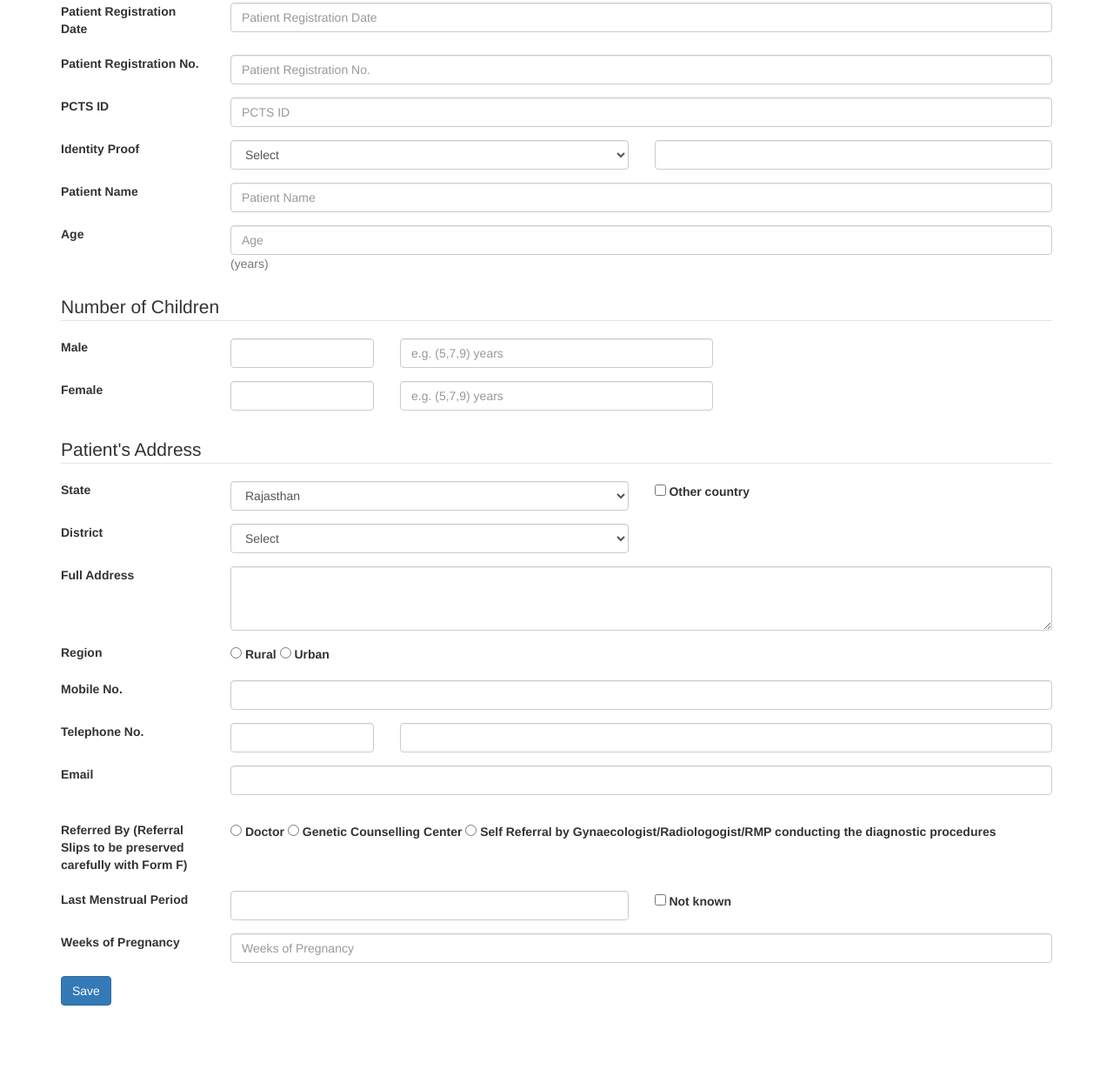
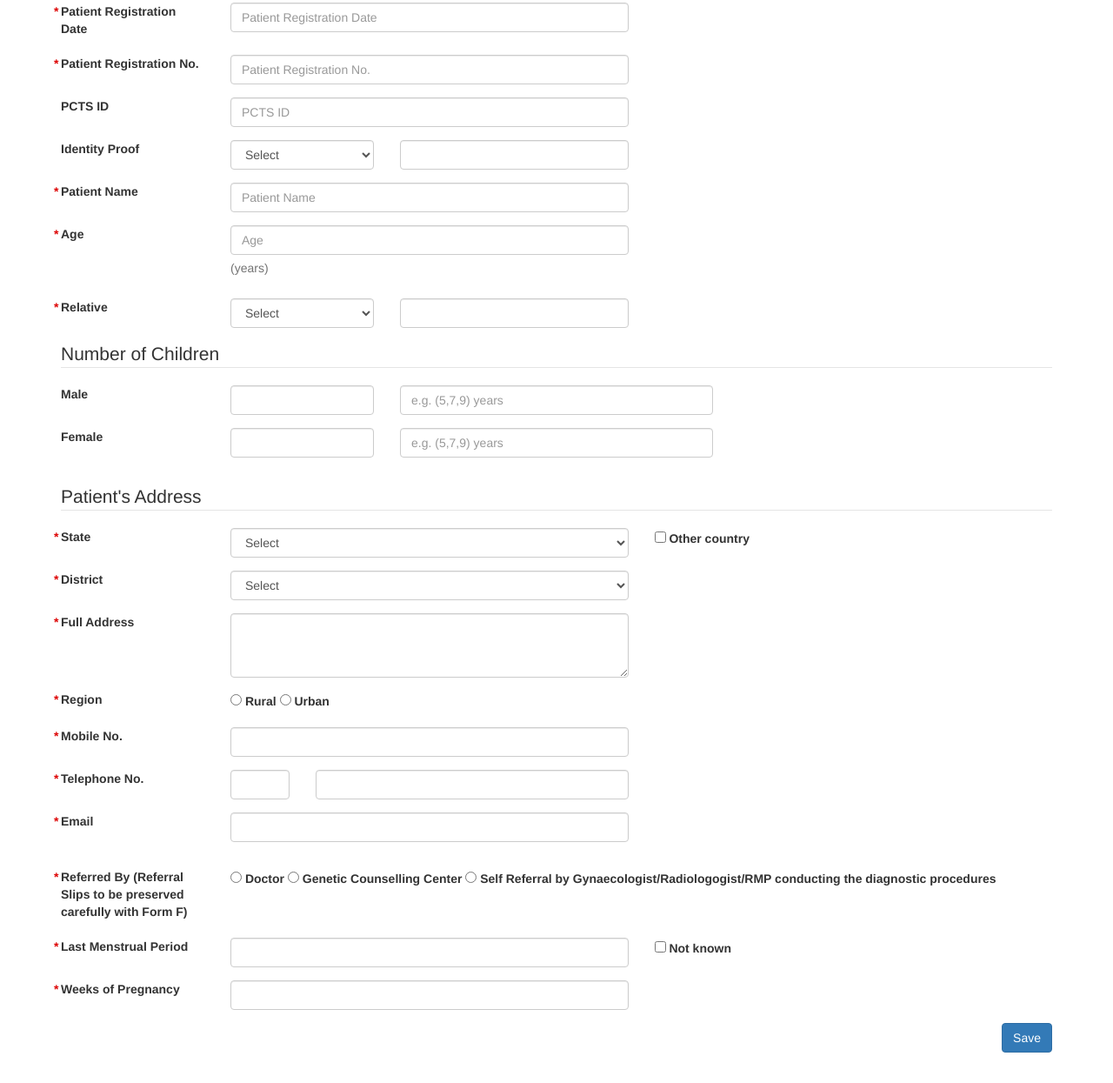
Before and after one commit to gsaini/electron-project, an Electron app: page app/index.html in a window 1280 px wide. Shown: the part 115-1360 px from the top of the page at 87% size. Before the commit the page ends 1306 px from the top, so only its background shows below. Drawn offline with nearby package versions, Linux system fonts and the light colour scheme.

Commit message:
States & district dropdown mapping, asterisk on fields, ui changes.

```diff
--- a/app/index.html
+++ b/app/index.html
@@ -6,51 +6,56 @@
 	<title>Medical Project</title>
 	<link rel="stylesheet" href="styles/main.css">
 	<link rel="stylesheet" href="./bower_components/bootstrap/dist/css/bootstrap.css">
-
-	<script src="bower_components/jquery/dist/jquery.min.js"></script>
 </head>
 
 <body>
 	<div class="container">
-		<form>
+		<form name="frmSave" role="form" data-toggle="validator">
+
+			<!-- Center Reg. No. -->
 			<div class="form-group row">
 				<label for="inputCenterRegNo" class="col-sm-2 col-form-label">Center Reg. No</label>
-				<div class="col-sm-10">
-					<input type="text" class="form-control" id="inputCenterRegNo" placeholder="Center Reg. No.">
+				<div class="col-sm-5">
+					<input type="text" class="form-control" id="inputCenterRegNo">
 				</div>
 			</div>
 
+			<!-- Center Reg. Date -->
 			<div class="form-group row">
 				<label for="inputCenterRegDate" class="col-sm-2 col-form-label">Center Reg. Date</label>
-				<div class="col-sm-10">
+				<div class="col-sm-5">
 					<input type="text" class="form-control" id="inputCenterRegDate" placeholder="Center Reg. Date.">
 				</div>
 			</div>
 
-			<div class="form-group row">
+			<!-- Patient Registration Date -->
+			<div class="form-group row required">
 				<label for="inputPatientRegDate" class="col-sm-2 col-form-label">Patient Registration Date</label>
-				<div class="col-sm-10">
-					<input type="text" class="form-control" id="inputPatientRegDate" placeholder="Patient Registration Date">
+				<div class="col-sm-5">
+					<input type="text" class="form-control" id="inputPatientRegDate" placeholder="Patient Registration Date" required>
 				</div>
 			</div>
 
-			<div class="form-group row">
+			<!-- Patient Registration No. -->
+			<div class="form-group row required">
 				<label for="inputPatientRegNo" class="col-sm-2 col-form-label">Patient Registration No.</label>
-				<div class="col-sm-10">
-					<input type="text" class="form-control" id="inputPatientRegNo" placeholder="Patient Registration No.">
+				<div class="col-sm-5">
+					<input type="text" class="form-control" id="inputPatientRegNo" placeholder="Patient Registration No." required>
 				</div>
 			</div>
 
+			<!-- PCTS ID -->
 			<div class="form-group row">
 				<label for="inputPCTSId" class="col-sm-2 col-form-label">PCTS ID</label>
-				<div class="col-sm-10">
+				<div class="col-sm-5">
 					<input type="text" class="form-control" id="inputPCTSId" placeholder="PCTS ID">
 				</div>
 			</div>
 
+			<!-- Identity Proof -->
 			<div class="form-group row">
 				<label for="inputIdentityProof" class="col-sm-2 col-form-label">Identity Proof</label>
-				<div class="col-sm-5">
+				<div class="col-sm-2">
 					<select class="custom-select form-control">
 						<option selected>Select</option>
 						<option value="1">One</option>
@@ -58,26 +63,45 @@
 						<option value="3">Three</option>
 					</select>
 				</div>
-				<div class="col-sm-5">
+				<div class="col-sm-3">
 					<input type="text" class="form-control" id="inputIdentityProof">
 				</div>
 			</div>
 
-			<div class="form-group row">
-				<label for="inputPatientRegDate" class="col-sm-2 col-form-label">Patient Name</label>
-				<div class="col-sm-10">
-					<input type="text" class="form-control" id="inputPatientRegDate" placeholder="Patient Name">
+			<!-- Patient Name -->
+			<div class="form-group row required">
+				<label for="inputPatientName" class="col-sm-2 col-form-label">Patient Name</label>
+				<div class="col-sm-5">
+					<input type="text" class="form-control" id="inputPatientName" placeholder="Patient Name" required>
 				</div>
 			</div>
 
-			<div class="form-group row">
+			<!-- Age -->
+			<div class="form-group row required">
 				<label for="inputPatientAge" class="col-sm-2 col-form-label">Age</label>
-				<div class="col-sm-10">
-					<input type="text" class="form-control" id="inputPatientAge" placeholder="Age">
-					<p class="form-text text-muted">(years)</p>
+				<div class="col-sm-5">
+					<input type="text" class="form-control" id="inputPatientAge" placeholder="Age" required>
+					<p class="help-block">(years)</p>
 				</div>
 			</div>
 
+			<!-- Relative Details -->
+			<div class="form-group row required">
+				<label for="inputRelativeName" class="col-sm-2 col-form-label">Relative</label>
+				<div class="col-sm-2">
+					<select class="custom-select form-control">
+						<option selected>Select</option>
+						<option value="1">Spouse</option>
+						<option value="2">Father</option>
+						<option value="3">Mother</option>
+					</select>
+				</div>
+				<div class="col-sm-3">
+					<input type="text" class="form-control" id="inputRelativeName">
+				</div>
+			</div>
+
+			<!-- Number of children -->
 			<fieldset class="form-group">
     			<legend>Number of Children</legend>
 
@@ -102,21 +126,54 @@
 				</div>
 			</fieldset>
 
-			<fieldset class="form-group">
+			<!-- Patient Address -->
+			<fieldset class="form-group required">
     			<legend>Patient's Address</legend>
 				<div class="form-group row">
 					<label for="selectState" class="col-sm-2 col-form-label">State</label>
 					<div class="col-sm-5">
-						<select class="custom-select form-control" id="selectState">
-							<option selected>Select</option>
-							<option value="1" selected>Rajasthan</option>
-							<option value="2">Two</option>
-							<option value="3">Three</option>
+						<select class="custom-select form-control state-selectbox" id="selectState">
+							<option>Select</option>
+							<option value="Andaman and Nicobar Islands">Andaman and Nicobar Islands</option>
+							<option value="Andhra Pradesh">Andhra Pradesh</option>
+							<option value="Arunachal Pradesh">Arunachal Pradesh</option>
+							<option value="Assam">Assam</option>
+							<option value="Bihar">Bihar</option>
+							<option value="Chandigarh">Chandigarh</option>
+							<option value="Chhattisgarh">Chhattisgarh</option>
+							<option value="Dadra and Nagar Haveli">Dadra and Nagar Haveli</option>
+							<option value="Daman and Diu">Daman and Diu</option>
+							<option value="Delhi">Delhi</option>
+							<option value="Goa">Goa</option>
+							<option value="Gujarat">Gujarat</option>
+							<option value="Haryana">Haryana</option>
+							<option value="Himachal Pradesh">Himachal Pradesh</option>
+							<option value="Jammu and Kashmir">Jammu and Kashmir</option>
+							<option value="Jharkhand">Jharkhand</option>
+							<option value="Karnataka">Karnataka</option>
+							<option value="Kerala">Kerala</option>
+							<option value="Lakshadweep">Lakshadweep</option>
+							<option value="Madhya Pradesh">Madhya Pradesh</option>
+							<option value="Maharashtra">Maharashtra</option>
+							<option value="Manipur">Manipur</option>
+							<option value="Meghalaya">Meghalaya</option>
+							<option value="Mizoram">Mizoram</option>
+							<option value="Nagaland">Nagaland</option>
+							<option value="Orissa">Orissa</option>
+							<option value="Pondicherry">Pondicherry</option>
+							<option value="Punjab">Punjab</option>
+							<option value="Rajasthan">Rajasthan</option>
+							<option value="Sikkim">Sikkim</option>
+							<option value="Tamil Nadu">Tamil Nadu</option>
+							<option value="Tripura">Tripura</option>
+							<option value="Uttaranchal">Uttaranchal</option>
+							<option value="Uttar Pradesh">Uttar Pradesh</option>
+							<option value="West Bengal">West Bengal</option>
 						</select>
 					</div>
 					<div class="col-sm-5">
 						<label class="form-check-label">
-							<input class="form-check-input" type="checkbox"> Other country
+							<input class="form-check-input other-country-chkbox" type="checkbox"> Other country
 						</label>
 					</div>
 				</div>
@@ -124,25 +181,22 @@
 				<div class="form-group row">
 					<label for="selectDistrict" class="col-sm-2 col-form-label">District</label>
 					<div class="col-sm-5">
-					<select class="custom-select form-control" id="selectDistrict">
+					<select class="custom-select form-control district-selectbox" id="selectDistrict">
 						<option selected>Select</option>
-						<option value="1">One</option>
-						<option value="2">Two</option>
-						<option value="3">Three</option>
 					</select>
 					</div>
 				</div>
 
 				<div class="form-group row">
 					<label for="inputFullAddress" class="col-sm-2 col-form-label">Full Address</label>
-					<div class="col-sm-10">
+					<div class="col-sm-5">
 						<textarea class="form-control" id="inputFullAddress" rows="3"></textarea>
 					</div>
 				</div>
 
 				<div class="form-group row">
-					<label for="inputFullAddress" class="col-sm-2 col-form-label">Region</label>
-					<div class="col-sm-10">
+					<label for="radio1" class="col-sm-2 col-form-label">Region</label>
+					<div class="col-sm-5">
 						<label class="custom-control custom-radio">
 							<input id="radio1" name="radio" type="radio" class="custom-control-input">
 							<span class="custom-control-indicator"></span>
@@ -159,82 +213,89 @@
 
 				<div class="form-group row">
 					<label for="inputMobile" class="col-sm-2 col-form-label">Mobile No.</label>
-					<div class="col-sm-10">
-						<input type="text" class="form-control" id="inputMobile">
+					<div class="col-sm-5">
+						<input type="tel" class="form-control" id="inputMobile">
 					</div>
 				</div>
 
 				<div class="form-group row">
 					<label for="inputTelephone" class="col-sm-2 col-form-label">Telephone No.</label>
-					<div class="col-sm-2">
-						<input type="text" class="form-control" id="inputTelephoneCode">
+					<div class="col-sm-1">
+						<input type="tel" class="form-control" id="inputTelephoneCode">
 					</div>
-					<div class="col-sm-8">
-						<input type="text" class="form-control" id="inputTelephone">
+					<div class="col-sm-4">
+						<input type="tel" class="form-control" id="inputTelephone">
 					</div>
 				</div>
 
 				<div class="form-group row">
 					<label for="inputEmail" class="col-sm-2 col-form-label">Email</label>
-					<div class="col-sm-10">
-						<input type="text" class="form-control" id="inputEmail">
+					<div class="col-sm-5">
+						<input type="email" class="form-control" id="inputEmail">
 					</div>
 				</div>
-
-
 			</fieldset>
 
-			<div class="form-group row">
-				<label for="inputMenstrualPeriod" class="col-sm-2 col-form-label">Referred By (Referral Slips to be preserved carefully with Form F)</label>
+			<!-- Referred By -->
+			<div class="form-group row required">
+				<label for="radioDoctor" class="col-sm-2 col-form-label">Referred By (Referral Slips to be preserved carefully with Form F)</label>
 				<div class="col-sm-10">
 					<label class="custom-control custom-radio">
-						<input id="radio1" name="radio" type="radio" class="custom-control-input">
+						<input id="radioDoctor" name="radio" type="radio" class="custom-control-input">
 						<span class="custom-control-indicator"></span>
 						<span class="custom-control-description">Doctor</span>
 					</label>
 
 					<label class="custom-control custom-radio">
-						<input id="radio2" name="radio" type="radio" class="custom-control-input">
+						<input id="radioGcc" name="radio" type="radio" class="custom-control-input">
 						<span class="custom-control-indicator"></span>
 						<span class="custom-control-description">Genetic Counselling Center</span>
 					</label>
 
 					<label class="custom-control custom-radio">
-						<input id="radio3" name="radio" type="radio" class="custom-control-input">
+						<input id="radioRMP" name="radio" type="radio" class="custom-control-input">
 						<span class="custom-control-indicator"></span>
 						<span class="custom-control-description">Self Referral by Gynaecologist/Radiologogist/RMP conducting the diagnostic procedures</span>
 					</label>
 				</div>
 			</div>
 
-			<div class="form-group row">
+			<!-- Last Menstrual Period -->
+			<div class="form-group row required">
 				<label for="inputMenstrualPeriod" class="col-sm-2 col-form-label">Last Menstrual Period</label>
 				<div class="col-sm-5">
-					<input type="text" class="form-control" id="inputMenstrualPeriod">
+					<input type="text" class="form-control last-menstrual-period-txtbox" id="inputMenstrualPeriod" required>
 
 				</div>
 				<div class="col-sm-5">
 					<label class="form-check-label">
-						<input class="form-check-input" type="checkbox"> Not known
+						<input class="form-check-input not-known" type="checkbox"> Not known
 					</label>
 				</div>
 			</div>
 
-			<div class="form-group row">
+			<!-- Weeks of Pregnancy -->
+			<div class="form-group row required">
 				<label for="inputWeeksPregnancy" class="col-sm-2 col-form-label">Weeks of Pregnancy</label>
-				<div class="col-sm-10">
-					<input type="text" class="form-control" id="inputWeeksPregnancy" placeholder="Weeks of Pregnancy">
+				<div class="col-sm-5">
+					<input type="text" class="form-control" id="inputWeeksPregnancy" required>
 				</div>
 			</div>
 
 			<div class="form-group row">
-				<div class="offset-sm-2 col-sm-10">
-					<button type="submit" class="btn btn-primary">Save</button>
+				<div class="offset-sm-2 col-sm-5 pull-right">
+					<button type="submit" class="btn btn-primary pull-right">Save</button>
 				</div>
 			</div>
 		</form>
 	</div>
-	<script src="scripts/main.js"></script>
+
+	<script>if (typeof module === 'object') {window.module = module; module = undefined;}</script>
+
+	<script src="bower_components/jquery/dist/jquery.js"></script>
+	<script src="scripts/main.js" defer></script>
+
+	<script>if (window.module) module = window.module;</script>
 </body>
 
 </html>
--- a/app/styles/main.css
+++ b/app/styles/main.css
@@ -11,3 +11,10 @@ body {
 .container{
 	margin:20px;
 }
+
+.form-group.required .col-form-label:before {
+    color: #d00;
+    content: "*";
+    position: absolute;
+    margin-left: -8px;
+}
```
Also changed, not shown: app/data/states.json (added, +48 -0 lines), app/scripts/main.js (+41 -0 lines), index.js (+6 -1 lines). Lines whose indentation alone changed are shown as unchanged.
